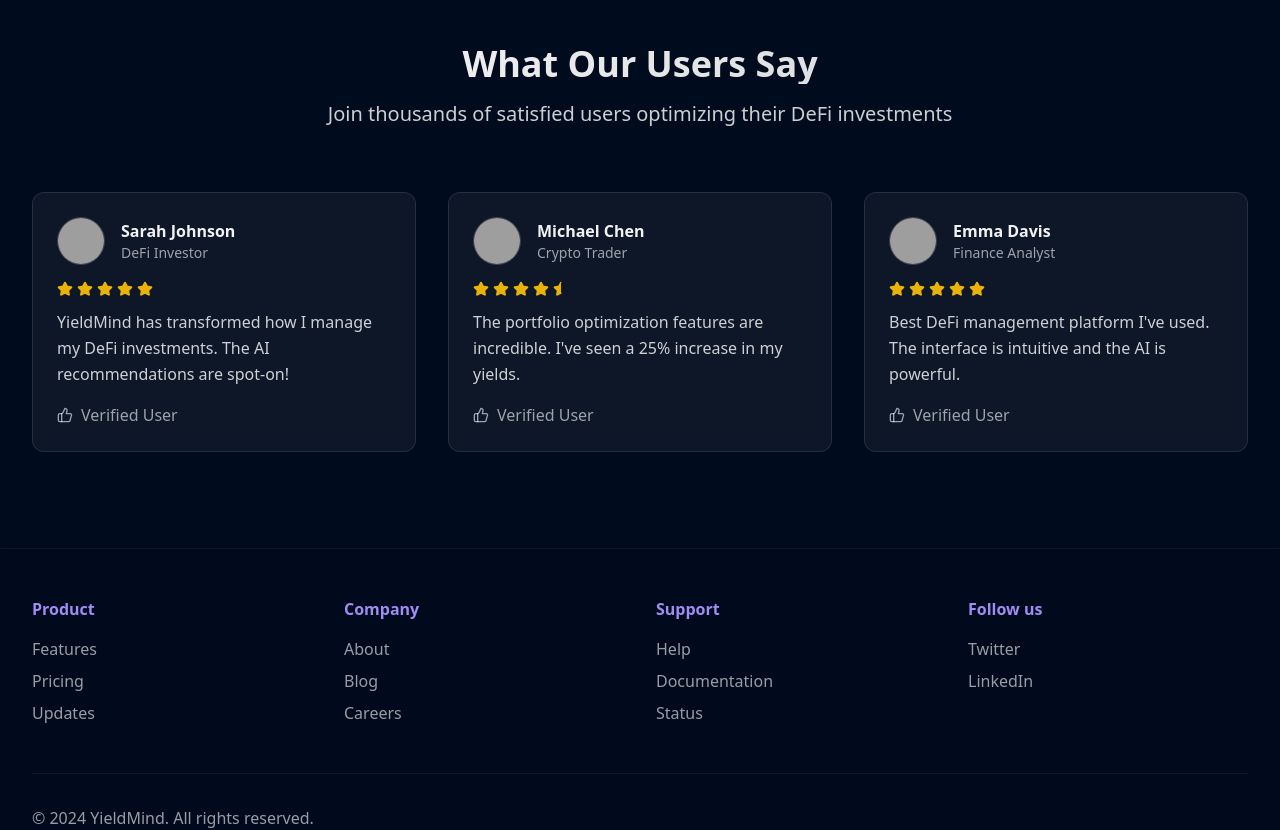
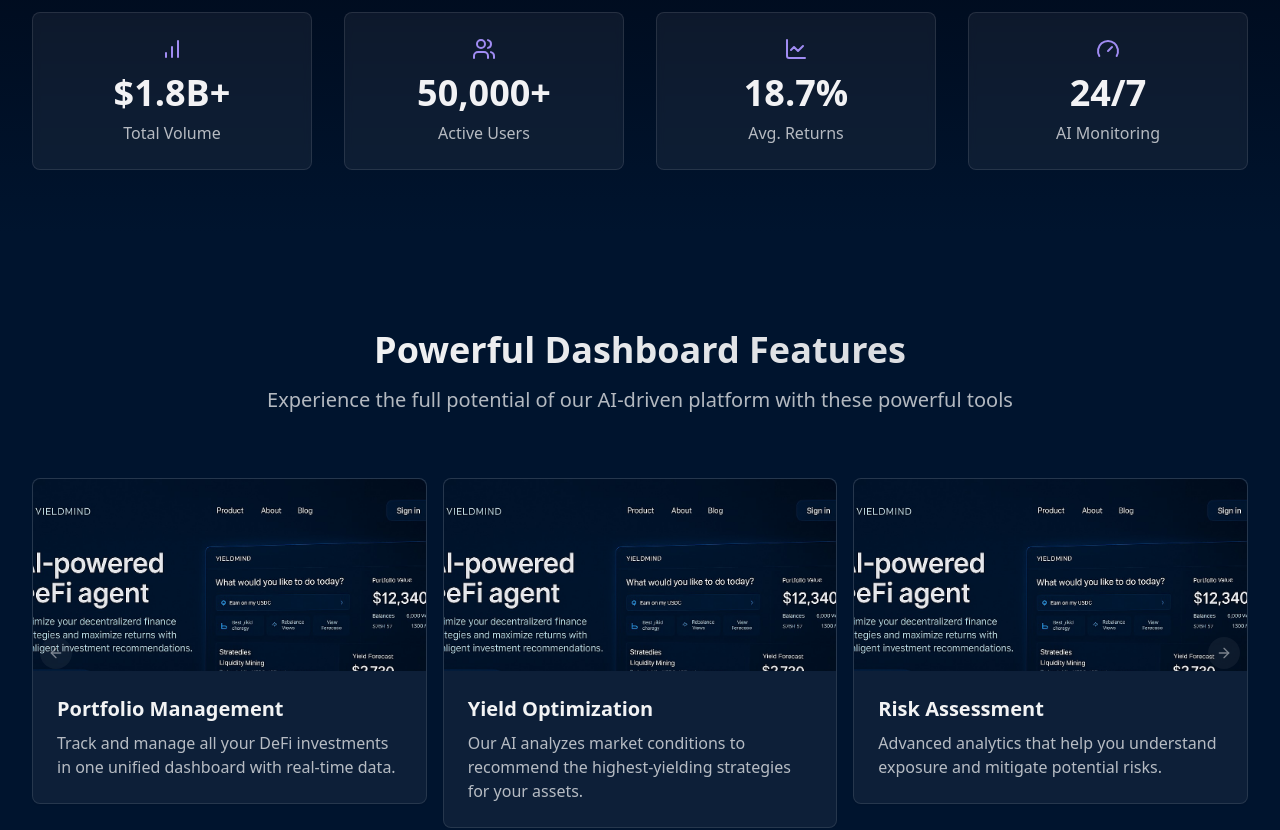
Before and after one commit to Fun-tv/yieldmind, a React (Vite) app: page / in a window 1280 px wide. Shown: the part 940-1770 px from the top of the page. Built offline with nearby package versions, Linux system fonts and the light colour scheme; grey boxes are pictures that could not be loaded.

Commit message:
feat: Add business numbers and dashboard features
Add sample business numbers and dashboard feature showcase to the landing page.

```diff
--- a/src/pages/Landing.tsx
+++ b/src/pages/Landing.tsx
@@ -1,8 +1,17 @@
+
 import React from 'react';
 import { Link } from 'react-router-dom';
-import { Package, Info, BookOpen, ArrowRight, Star, StarHalf, ThumbsUp } from 'lucide-react';
+import { Package, Info, BookOpen, ArrowRight, Star, StarHalf, ThumbsUp, LineChart, BarChart, Users, Gauge } from 'lucide-react';
 import { Button } from '@/components/ui/button';
 import { toast } from "sonner";
+import {
+  Carousel,
+  CarouselContent,
+  CarouselItem,
+  CarouselNext,
+  CarouselPrevious,
+} from "@/components/ui/carousel";
+import { Card, CardContent } from "@/components/ui/card";
 
 const Landing = () => {
   const handleGetStarted = () => {
@@ -41,11 +50,52 @@ const Landing = () => {
     }
   ];
 
+  const businessMetrics = [
+    {
+      value: "$1.8B+",
+      label: "Total Volume",
+      icon: <BarChart className="h-6 w-6 text-defi-accent" />
+    },
+    {
+      value: "50,000+",
+      label: "Active Users",
+      icon: <Users className="h-6 w-6 text-defi-accent" />
+    },
+    {
+      value: "18.7%",
+      label: "Avg. Returns",
+      icon: <LineChart className="h-6 w-6 text-defi-accent" />
+    },
+    {
+      value: "24/7",
+      label: "AI Monitoring",
+      icon: <Gauge className="h-6 w-6 text-defi-accent" />
+    }
+  ];
+
+  const dashboardFeatures = [
+    {
+      title: "Portfolio Management",
+      description: "Track and manage all your DeFi investments in one unified dashboard with real-time data.",
+      image: "/lovable-uploads/1e6c6aef-56b6-4f72-97a1-db58fd689fd6.png"
+    },
+    {
+      title: "Yield Optimization",
+      description: "Our AI analyzes market conditions to recommend the highest-yielding strategies for your assets.",
+      image: "/lovable-uploads/1e6c6aef-56b6-4f72-97a1-db58fd689fd6.png"
+    },
+    {
+      title: "Risk Assessment",
+      description: "Advanced analytics that help you understand exposure and mitigate potential risks.",
+      image: "/lovable-uploads/1e6c6aef-56b6-4f72-97a1-db58fd689fd6.png"
+    }
+  ];
+
   return (
     <div className="min-h-screen bg-[#000B1D] text-white">
       <nav className="w-full px-6 py-4 lg:px-8 border-b border-white/5 backdrop-blur-sm fixed top-0 z-50">
         <div className="max-w-7xl mx-auto flex justify-between items-center">
-          <Link to="/" className="text-2xl font-bold tracking-tight bg-gradient-to-r from-white to-white/90 bg-clip-text">YIELDMIND</Link>
+          <Link to="/" className="text-2xl font-bold tracking-tight bg-gradient-to-r from-white via-white to-white/90 bg-clip-text text-transparent">YIELDMIND</Link>
           <div className="hidden md:flex items-center gap-8">
             <Link
               to="/product"
@@ -113,6 +163,69 @@ const Landing = () => {
               className="rounded-lg shadow-2xl border border-white/10 hover:border-white/20 transition-all duration-300 hover:scale-[1.02] hover:shadow-xl"
             />
           </div>
+        </div>
+      </div>
+
+      {/* Business Metrics Section */}
+      <div className="relative py-16 bg-gradient-to-b from-[#000B1D] to-[#00142e]">
+        <div className="max-w-7xl mx-auto">
+          <div className="grid grid-cols-2 md:grid-cols-4 gap-8 px-6 lg:px-8">
+            {businessMetrics.map((metric, index) => (
+              <div
+                key={metric.label}
+                className="text-center p-6 backdrop-blur-sm bg-white/5 rounded-lg border border-white/10 hover:bg-white/10 hover:border-white/20 transition-all duration-300 hover:scale-105 hover:shadow-lg"
+              >
+                <div className="flex justify-center mb-3">
+                  {metric.icon}
+                </div>
+                <div className="text-3xl md:text-4xl font-bold text-white mb-2">{metric.value}</div>
+                <div className="text-white/70">{metric.label}</div>
+              </div>
+            ))}
+          </div>
+        </div>
+      </div>
+
+      {/* Dashboard Features Section */}
+      <div className="py-24 bg-[#00142e]">
+        <div className="max-w-7xl mx-auto px-6 lg:px-8">
+          <div className="text-center mb-16">
+            <h2 className="text-4xl font-bold mb-4 bg-gradient-to-r from-white via-white/90 to-white/80 bg-clip-text text-transparent">
+              Powerful Dashboard Features
+            </h2>
+            <p className="text-xl text-white/70 max-w-3xl mx-auto">
+              Experience the full potential of our AI-driven platform with these powerful tools
+            </p>
+          </div>
+
+          <Carousel
+            opts={{ loop: true }}
+            className="w-full"
+          >
+            <CarouselContent>
+              {dashboardFeatures.map((feature, index) => (
+                <CarouselItem key={index} className="md:basis-1/2 lg:basis-1/3">
+                  <Card className="bg-white/5 border-white/10 hover:bg-white/10 hover:border-white/20 transition-all duration-300 hover:scale-[1.03]">
+                    <CardContent className="p-0">
+                      <div className="overflow-hidden rounded-t-lg">
+                        <img
+                          src={feature.image}
+                          alt={feature.title}
+                          className="w-full h-48 object-cover object-top transition-transform duration-500 hover:scale-110"
+                        />
+                      </div>
+                      <div className="p-6">
+                        <h3 className="text-xl font-semibold mb-2 text-white">{feature.title}</h3>
+                        <p className="text-white/70">{feature.description}</p>
+                      </div>
+                    </CardContent>
+                  </Card>
+                </CarouselItem>
+              ))}
+            </CarouselContent>
+            <CarouselPrevious className="left-2 bg-white/10 hover:bg-white/20 border-0" />
+            <CarouselNext className="right-2 bg-white/10 hover:bg-white/20 border-0" />
+          </Carousel>
         </div>
       </div>
 
```
